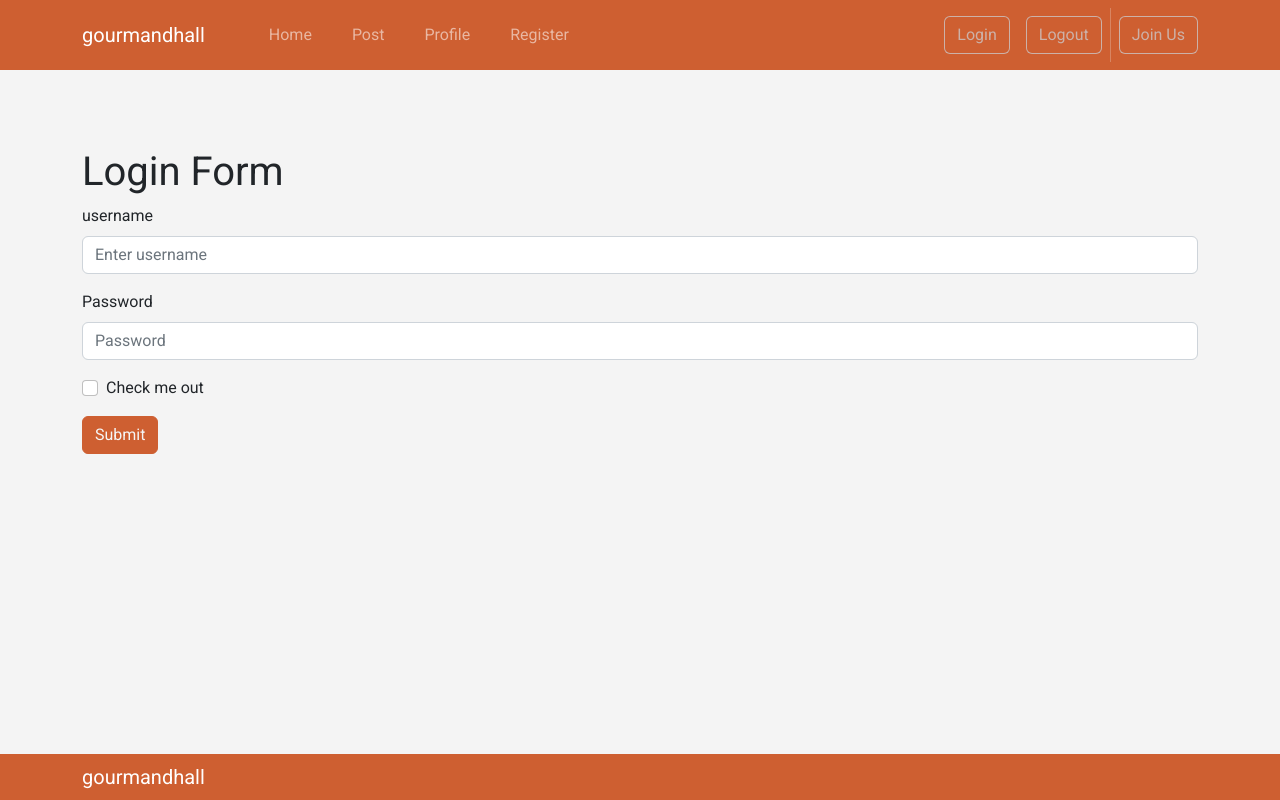
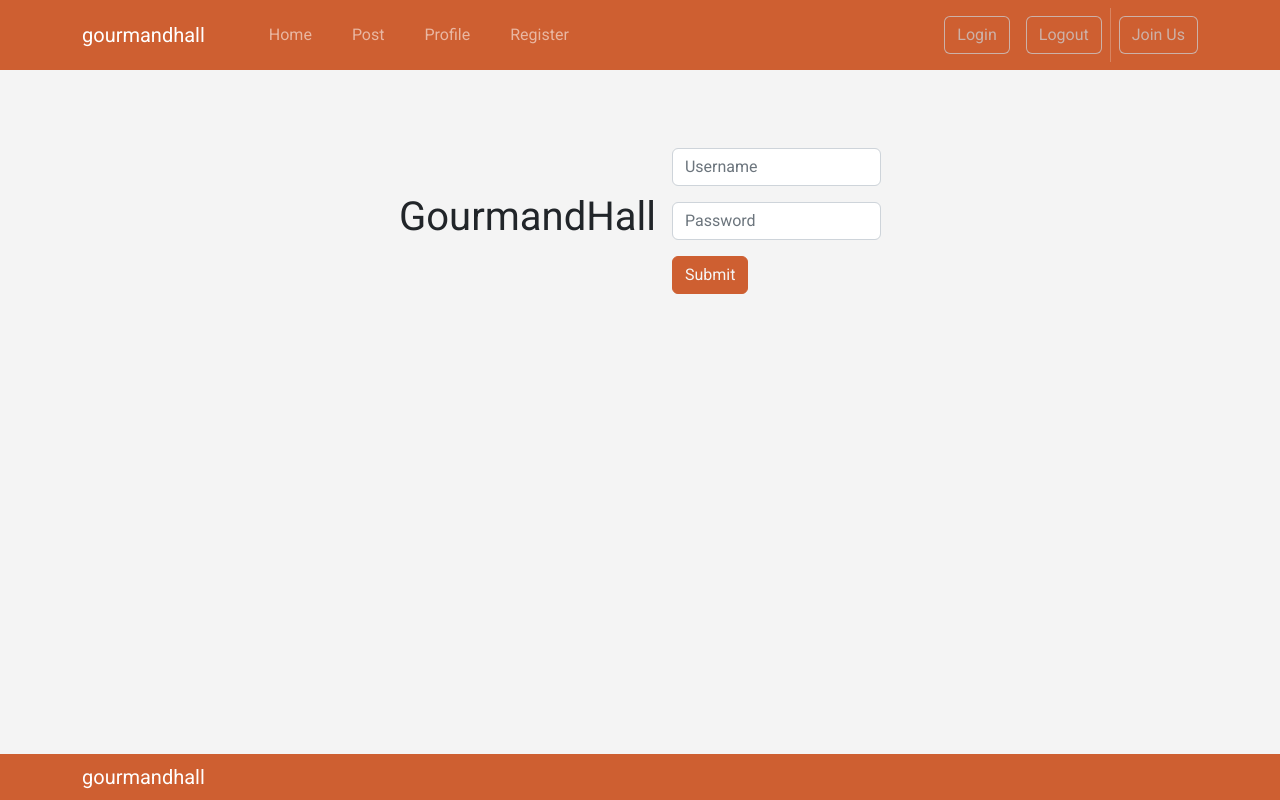
Before and after one commit to fabiojonathanarifin/gourmand-hall, a React (Create React App) app in the folder client/: page /login in a window 1280 px wide. Built offline with nearby package versions, Linux system fonts and the light colour scheme.

Commit message:
update loginForm

```diff
--- a/client/src/App.js
+++ b/client/src/App.js
@@ -1,6 +1,6 @@
 import React from "react";
 import NavigationBar from "./layouts/NavigationBar";
-import LoginForm from "./pages/LoginForm";
+import LoginForm from "./pages/LoginForm/LoginForm";
 import PostStory from "./pages/PostStory/PostStory";
 import Index from "./pages/Index/Index";
 import Profile from "./pages/Profile/Profile";
--- a/client/src/pages/LoginForm.jsx
+++ /dev/null
@@ -1,90 +0,0 @@
-import React, { useState } from "react";
-import axios from "axios";
-import { Form, Button } from "react-bootstrap";
-import GeneralButton from "../components/Buttons/Button/GeneralButton";
-// import { loginUser, getUser } from "../api";
-
-function LoginForm() {
-  const [data, setData] = useState({
-    username: "",
-    password: "",
-  });
-
-  const handleSubmit = async (e) => {
-    const { username, password } = data;
-    const url = "http://localhost:5000";
-    e.preventDefault();
-    const myData = data;
-    console.log(myData);
-    const result = await axios({
-      url: `${url}/login`,
-      method: "POST",
-      withCredentials: true,
-      headers: {
-        Accept: "application/json",
-        "Content-Type": "application/json;charset=UTF-8",
-      },
-      data: JSON.stringify({
-        username,
-        password,
-      }),
-    });
-    if (result.data.success === true) {
-      window.location.replace("/index");
-    }
-    console.log(result);
-  };
-  const handleChange = (e) => {
-    const newdata = { ...data };
-    newdata[e.target.id] = e.target.value;
-    setData(newdata);
-    console.log(newdata);
-  };
-
-  const getUser = () => {
-    axios({
-      method: "GET",
-      withCredentials: true,
-      url: "http://localhost:5000/user",
-    }).then((res) => console.log(res));
-  };
-
-  return (
-    <div className="mt-5">
-      {/* <div>
-        <h1>Get User</h1>
-        <button onClick={(e) => getUser(e.target.value)}>get User info</button>
-      </div> */}
-      <h1>Login Form</h1>
-      <Form onSubmit={(e) => handleSubmit(e)}>
-        <Form.Group className="mb-3">
-          <Form.Label>username</Form.Label>
-          <Form.Control
-            onChange={(e) => handleChange(e)}
-            id="username"
-            value={data.username}
-            type="username"
-            placeholder="Enter username"
-          />
-        </Form.Group>
-
-        <Form.Group className="mb-3">
-          <Form.Label>Password</Form.Label>
-          <Form.Control
-            onChange={(e) => handleChange(e)}
-            id="password"
-            value={data.password}
-            type="password"
-            placeholder="Password"
-          />
-        </Form.Group>
-        <Form.Group className="mb-3" controlId="formBasicCheckbox">
-          <Form.Check type="checkbox" label="Check me out" />
-        </Form.Group>
-        <GeneralButton Value="Submit" type="submit" />
-        {/* <Button variant="primary">Submit</Button> */}
-      </Form>
-    </div>
-  );
-}
-export default LoginForm;
--- /dev/null
+++ b/client/src/pages/LoginForm/LoginForm.jsx
@@ -0,0 +1,86 @@
+import React, { useState } from "react";
+import axios from "axios";
+import { Form, Stack } from "react-bootstrap";
+import "./LoginForm.css";
+import GeneralButton from "../../components/Buttons/Button/GeneralButton";
+// import { loginUser, getUser } from "../api";
+
+function LoginForm() {
+  const [data, setData] = useState({
+    username: "",
+    password: "",
+  });
+
+  const handleSubmit = async (e) => {
+    const { username, password } = data;
+    const url = "http://localhost:5000";
+    e.preventDefault();
+    const myData = data;
+    console.log(myData);
+    const result = await axios({
+      url: `${url}/login`,
+      method: "POST",
+      withCredentials: true,
+      headers: {
+        Accept: "application/json",
+        "Content-Type": "application/json;charset=UTF-8",
+      },
+      data: JSON.stringify({
+        username,
+        password,
+      }),
+    });
+    if (result.data.success === true) {
+      window.location.replace("/index");
+    }
+    console.log(result);
+  };
+  const handleChange = (e) => {
+    const newdata = { ...data };
+    newdata[e.target.id] = e.target.value;
+    setData(newdata);
+    console.log(newdata);
+  };
+  return (
+    <div className="centerItems mt-5">
+      {/* <div>
+        <h1>Get User</h1>
+        <button onClick={(e) => getUser(e.target.value)}>get User info</button>
+      </div> */}
+      <Stack direction="horizontal" gap={3}>
+        <div>
+          <h1>GourmandHall</h1>
+        </div>
+        <Form onSubmit={(e) => handleSubmit(e)}>
+          <Form.Group className="mb-3">
+            {/* <Form.Label>username</Form.Label> */}
+            <Form.Control
+              onChange={(e) => handleChange(e)}
+              id="username"
+              value={data.username}
+              type="username"
+              placeholder="Username"
+            />
+          </Form.Group>
+
+          <Form.Group className="mb-3">
+            {/* <Form.Label>Password</Form.Label> */}
+            <Form.Control
+              onChange={(e) => handleChange(e)}
+              id="password"
+              value={data.password}
+              type="password"
+              placeholder="Password"
+            />
+          </Form.Group>
+          {/* <Form.Group className="mb-3" controlId="formBasicCheckbox">
+          <Form.Check type="checkbox" label="Check me out" />
+        </Form.Group> */}
+          <GeneralButton Value="Submit" type="submit" />
+          {/* <Button variant="primary">Submit</Button> */}
+        </Form>
+      </Stack>
+    </div>
+  );
+}
+export default LoginForm;
```
